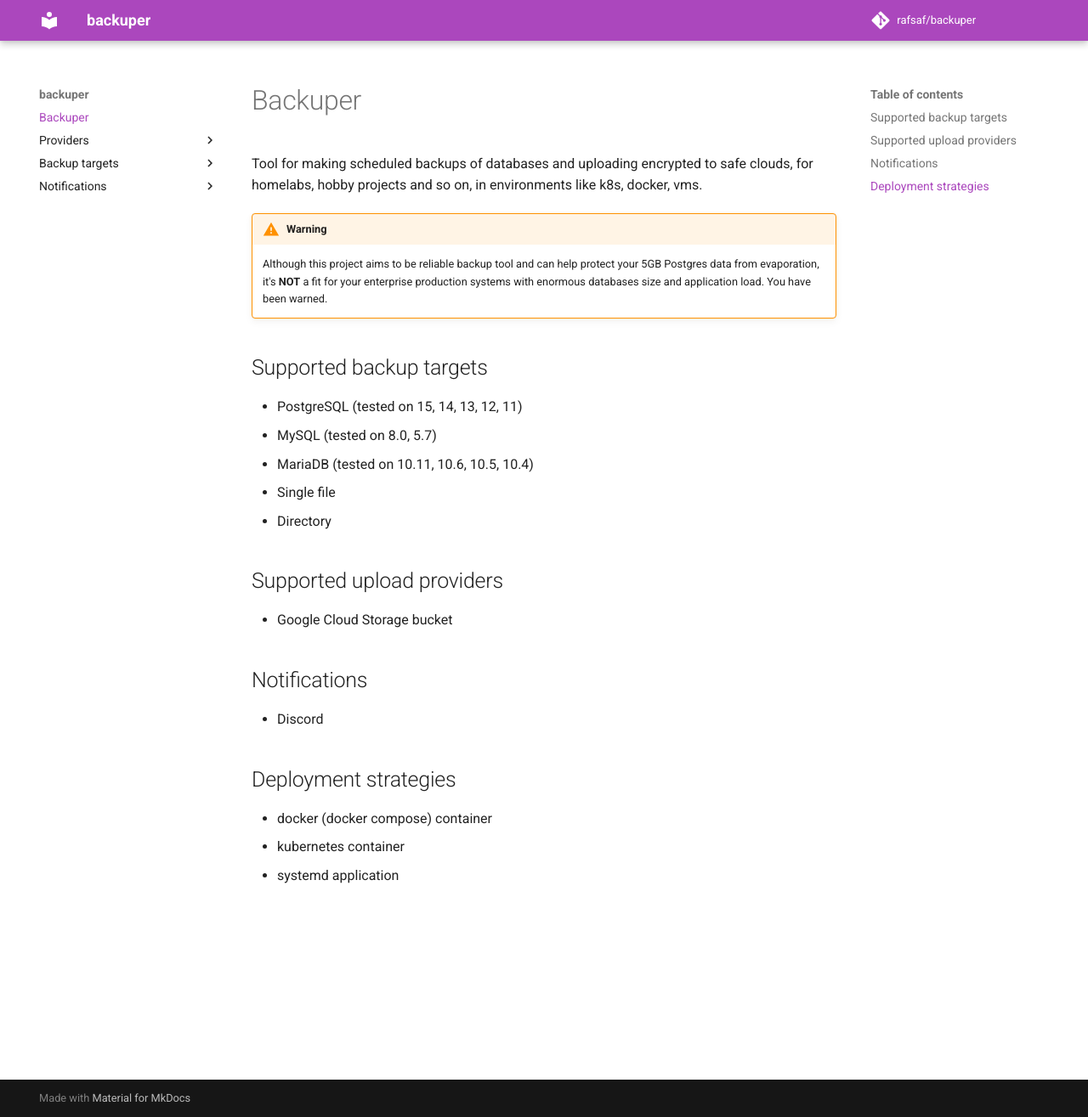
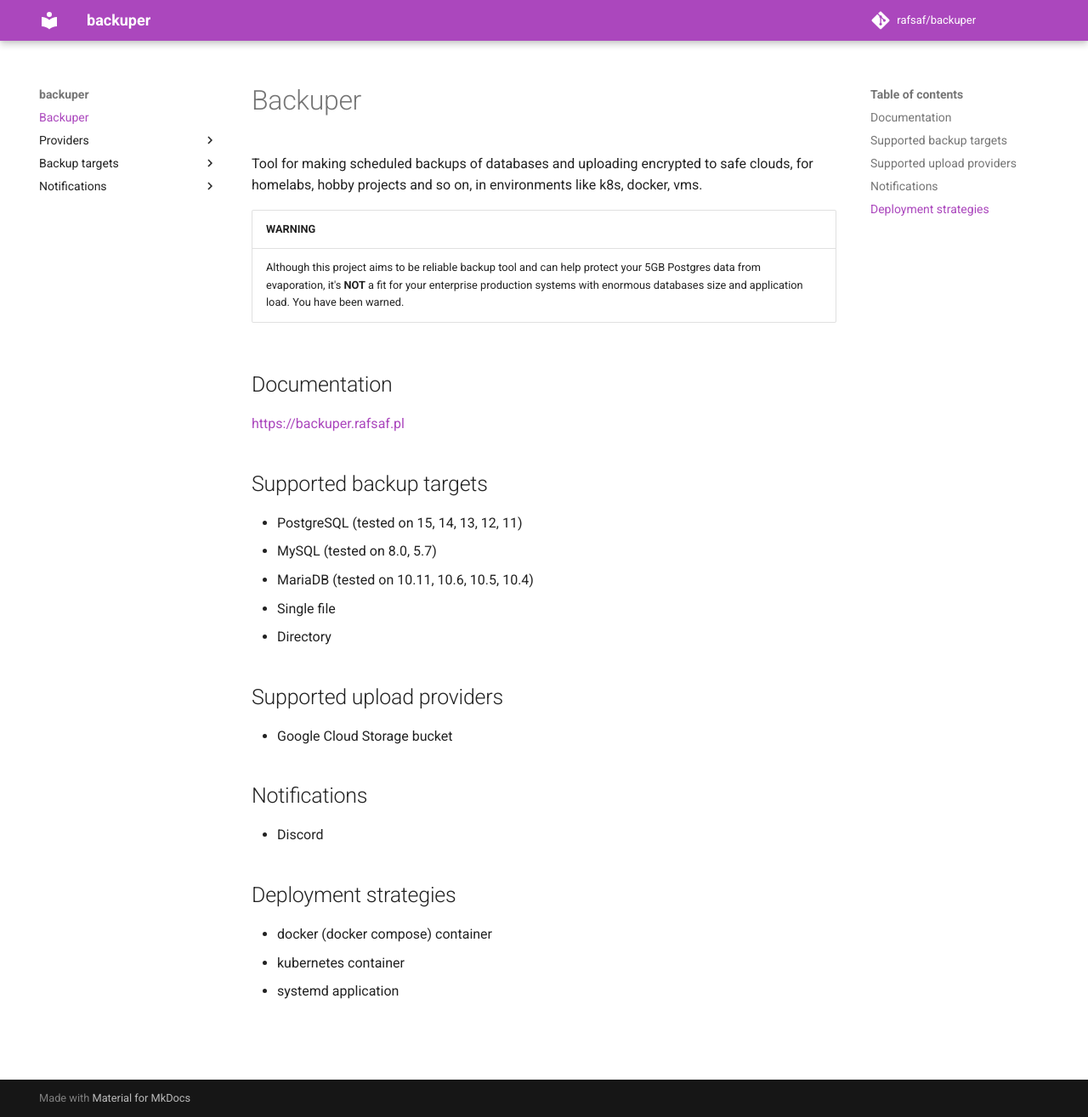
Before and after one commit to rafsaf/ogion, an MkDocs documentation site: the page built from docs/index.md, in a window 1280 px wide and 1315 px high. Shown: the whole window at 85% size. Built offline with MkDocs 1.6.1 and Material for MkDocs 9.7.7, drawn with Linux system fonts in a browser that asks for light colours; comment, search, counter and statistics services are not loaded.

Commit message:
update readme and index.md

```diff
--- a/docs/index.md
+++ b/docs/index.md
@@ -2,8 +2,12 @@
 
 Tool for making scheduled backups of databases and uploading encrypted to safe clouds, for homelabs, hobby projects and so on, in environments like k8s, docker, vms.
 
-!!! warning
-    Although this project aims to be reliable backup tool and can help protect your 5GB Postgres data from evaporation, it's **NOT** a fit for your enterprise production systems with enormous databases size and application load. You have been warned.
+| WARNING                                                                                                                                                                                                                                                |
+| :----------------------------------------------------------------------------------------------------------------------------------------------------------------------------------------------------------------------------------------------------- |
+| Although this project aims to be reliable backup tool and can help protect your 5GB Postgres data from evaporation, it's **NOT** a fit for your enterprise production systems with enormous databases size and application load. You have been warned. |
+
+## Documentation
+[https://backuper.rafsaf.pl](https://backuper.rafsaf.pl)
 
 ## Supported backup targets
 
```
Also changed, not shown: README.md (+6 -1 lines).
